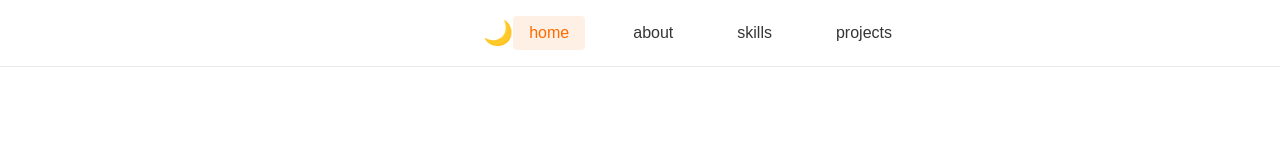
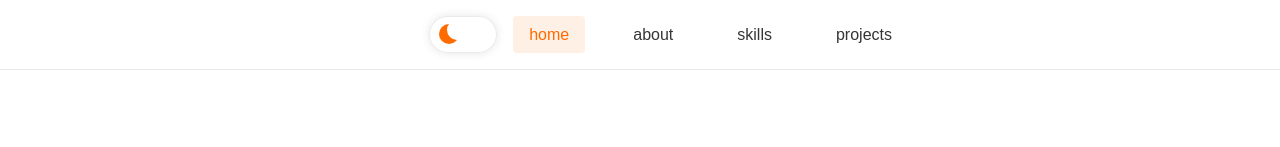
Before and after one commit to ViaHub92/My-Portfolio, a React (Create React App) app: page / in a window 1280 px wide. Shown: the top 147 px of the page. Built offline with nearby package versions, Linux system fonts and the light colour scheme.

Commit message:
Updated dark mode slider

```diff
--- a/src/App.css
+++ b/src/App.css
@@ -91,19 +91,83 @@ body {
   color: var(--primary-color);
   background: rgba(var(--primary-color-rgb), 0.1);
 }
+/* Custom Switch Styles */
+.switch input {
+  opacity: 0;
+  width: 0;
+  height: 0;
+  position: absolute;
+}
+
+.switch {
+  font-size: 17px;
+  position: relative;
+  display: inline-block;
+  width: 4em;
+  height: 2.2em;
+  border-radius: 30px;
+  box-shadow: 0 0 10px rgba(0, 0, 0, 0.1);
+  margin-left: auto;
+}
+
+.slider {
+  position: absolute;
+  cursor: pointer;
+  top: 0;
+  left: 0;
+  right: 0;
+  bottom: 0;
+  background-color: var(--nav-bg);
+  transition: 0.4s;
+  border-radius: 30px;
+  overflow: hidden;
+  border: 1px solid rgba(var(--text-color-rgb), 0.1);
+}
+
+.slider:before {
+  position: absolute;
+  content: "";
+  height: 1.2em;
+  width: 1.2em;
+  border-radius: 20px;
+  left: 0.5em;
+  bottom: 0.5em;
+  transition: 0.4s;
+  transition-timing-function: cubic-bezier(0.81, -0.04, 0.38, 1.5);
+  box-shadow: inset 8px -4px 0px 0px var(--primary-color);
+}
+
+.switch input:checked + .slider {
+  background-color: var(--nav-bg);
+}
+
+.switch input:checked + .slider:before {
+  transform: translateX(1.8em);
+  box-shadow: inset 15px -4px 0px 15px var(--primary-color);
+}
+
+.star {
+  background-color: var(--primary-color);
+  border-radius: 50%;
+  position: absolute;
+  width: 5px;
+  transition: all 0.4s;
+  height: 5px;
+}
+
+.cloud {
+  width: 3.5em;
+  position: absolute;
+  bottom: -1.4em;
+  left: -1.1em;
+  opacity: 0;
+  transition: all 0.4s;
+  fill: var(--primary-color);
+}
 
 .theme-toggle {
+  margin-right: 1rem;
   margin-left: auto;
-  background: none;
-  border: none;
-  font-size: 1.5rem;
-  cursor: pointer;
-  transition: transform 0.3s ease;
-  color: var(--text-color);
-}
-
-.theme-toggle:hover {
-  transform: scale(1.2) rotate(15deg);
 }
 
 /* Hero Section */
@@ -330,6 +394,10 @@ body {
   .nav-link {
     padding: 0.25rem 0.5rem; /* Smaller padding */
   }
+  .switch {
+    font-size: 14px;
+    margin-left: auto;
+  }
 
   .theme-toggle {
     right: 1rem;
--- a/src/App.js
+++ b/src/App.js
@@ -1,4 +1,4 @@
-import { useState } from 'react';
+import { useState, useEffect } from 'react';
 import { TypeAnimation } from 'react-type-animation';
 import { FaGithub, FaJava, FaPython, FaReact } from 'react-icons/fa';
 import { SiCplusplus, SiMysql } from 'react-icons/si';
@@ -8,6 +8,21 @@ import './App.css';
 const Portfolio = () => {
   const [isDarkMode, setIsDarkMode] = useState(false);
   const [activeSection] = useState('home');
+
+  useEffect(() => {
+    const savedTheme = localStorage.getItem('theme');
+    if (savedTheme === 'dark') {
+      setIsDarkMode(true);
+      document.body.classList.add('dark-mode');
+    }
+  }, []);
+
+  const toggleTheme = () => {
+    const newDarkMode = !isDarkMode;
+    setIsDarkMode(newDarkMode);
+    document.body.classList.toggle('dark-mode', newDarkMode);
+    localStorage.setItem('theme', newDarkMode ? 'dark' : 'light');
+  };
 
   const projects = [
     {
@@ -24,12 +39,22 @@ const Portfolio = () => {
       {/* Navigation */}
       <nav className="navbar">
         <div className="nav-container">
-          <button
-            className="theme-toggle"
-            onClick={() => setIsDarkMode(!isDarkMode)}
-          >
-            {isDarkMode ? '🌞' : '🌙'}
-            </button>
+        <label className="switch theme-toggle">
+            <input
+              type="checkbox"
+              checked={isDarkMode}
+              onChange={toggleTheme}
+            />
+            <span className="slider">
+              <div className="star star_1"></div>
+              <div className="star star_2"></div>
+              <div className="star star_3"></div>
+              <svg viewBox="0 0 16 16" className="cloud_1 cloud">
+                <path transform="matrix(.77976 0 0 .78395-299.99-418.63)" fill="#fff"
+                      d="m391.84 540.91c-.421-.329-.949-.524-1.523-.524-1.351 0-2.451 1.084-2.485 2.435-1.395.526-2.388 1.88-2.388 3.466 0 1.874 1.385 3.423 3.182 3.667v.034h12.73v-.006c1.775-.104 3.182-1.584 3.182-3.395 0-1.747-1.309-3.186-2.994-3.379.007-.106.011-.214.011-.322 0-2.707-2.271-4.901-5.072-4.901-2.073 0-3.856 1.202-4.643 2.925"></path>
+              </svg>
+            </span>
+          </label>
           <div className="nav-links">
             {['home', 'about', 'skills', 'projects'].map((item) => (
               <button
@@ -96,7 +121,7 @@ const Portfolio = () => {
               alt="Dylan Via"
               className="profile-pic"
             />
-        <p>I’m a recent graduate from Old Dominion University, where I earned my Bachelor’s degree in Computer Science on December 15, 2024. Now, I’m eager to kick-start my career as a Software Engineer, bringing a strong work ethic, adaptability, and problem-solving skills to the tech industry.</p>
+          <p>I’m a recent graduate from Old Dominion University, where I earned my Bachelor’s degree in Computer Science on December 15, 2024. Now, I’m eager to kick-start my career as a Software Engineer, bringing a strong work ethic, adaptability, and problem-solving skills to the tech industry.</p>
           <p>Before stepping into tech, I built a solid foundation in discipline and teamwork through a variety of jobs. I spent six years as a produce clerk at Kroger, two years as a cook at Serendipity, and a year handling inventory at Radial. Along the way, I also took on side projects in home improvement and landscaping. These jobs helped to get by, but my urge to start a career I will love has taken over.</p>
           <p>These diverse experiences have shaped me into a well-rounded, hardworking individual who’s ready to take on new challenges in software development. I’m excited to bring my passion for technology and my strong work ethic to a team where I can grow and contribute.</p>
           </div>
```
